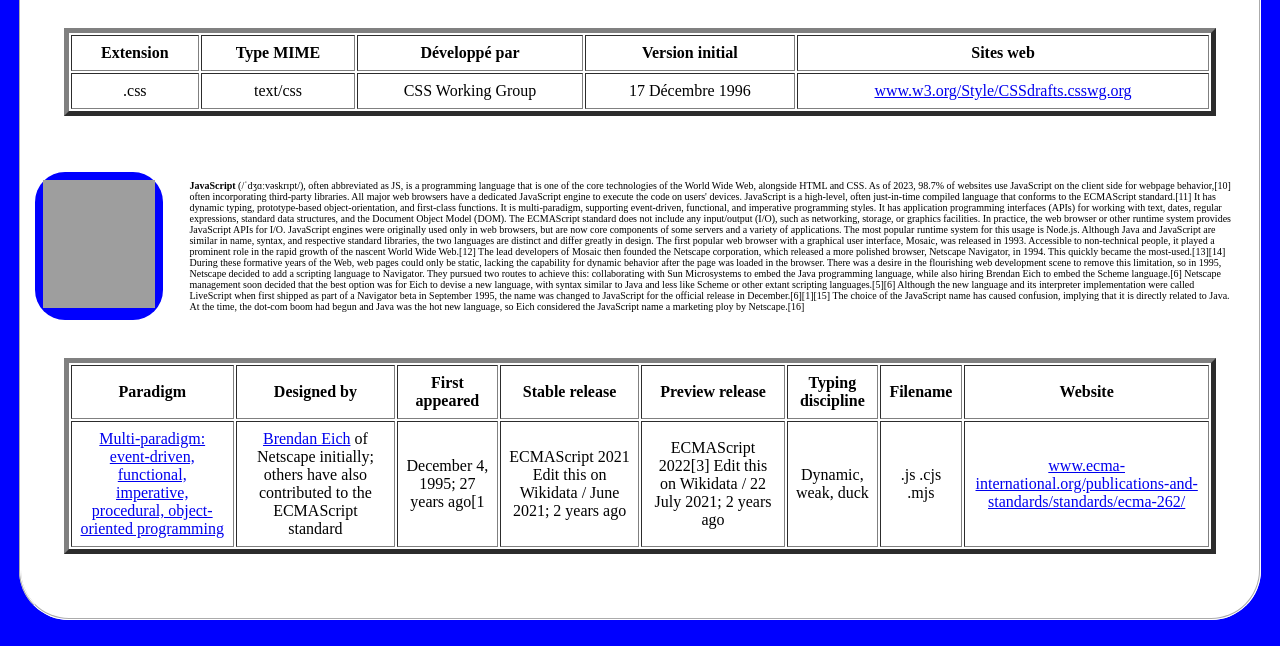
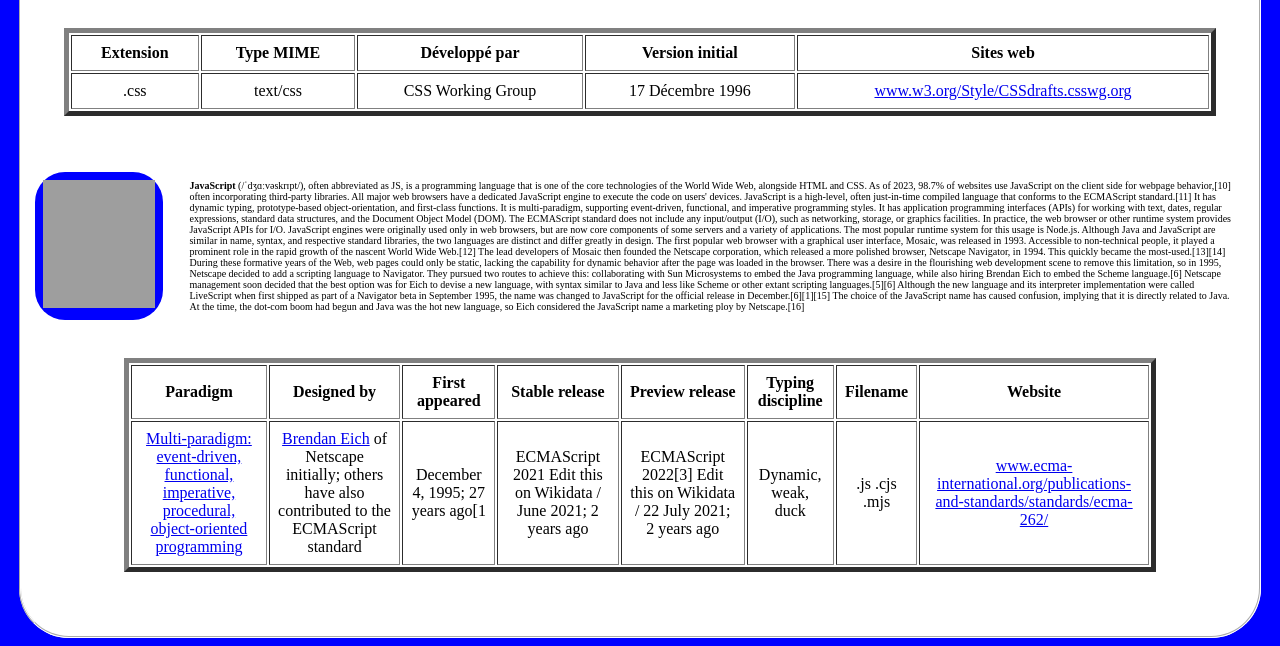
Before and after one commit to mimou404/S-T-I, a plain HTML site: page index.html in a window 1280 px wide. Shown: the part 851-1497 px from the top of the page. Drawn offline with Linux system fonts and the light colour scheme; grey boxes are pictures that could not be loaded.

Commit message:
index.html

```diff
--- a/index.html
+++ b/index.html
@@ -87,7 +87,7 @@
 Netscape management soon decided that the best option was for Eich to devise a new language, with syntax similar to Java and less like Scheme or other extant scripting languages.[5][6] Although the new language and its interpreter implementation were called LiveScript when first shipped as part of a Navigator beta in September 1995, the name was changed to JavaScript for the official release in December.[6][1][15]
 
 The choice of the JavaScript name has caused confusion, implying that it is directly related to Java. At the time, the dot-com boom had begun and Java was the hot new language, so Eich considered the JavaScript name a marketing ploy by Netscape.[16] </td></tr></table><br><br>
-<table border="5px" width="95%">
+<table border="5px" width="85%">
 	<tr>
 		<th>Paradigm</th><th>Designed by</th><th>First appeared</th><th>Stable release</th><th>Preview release</th><th>Typing discipline</th><th>Filename</th><th>Website</th>
 	</tr>
```
